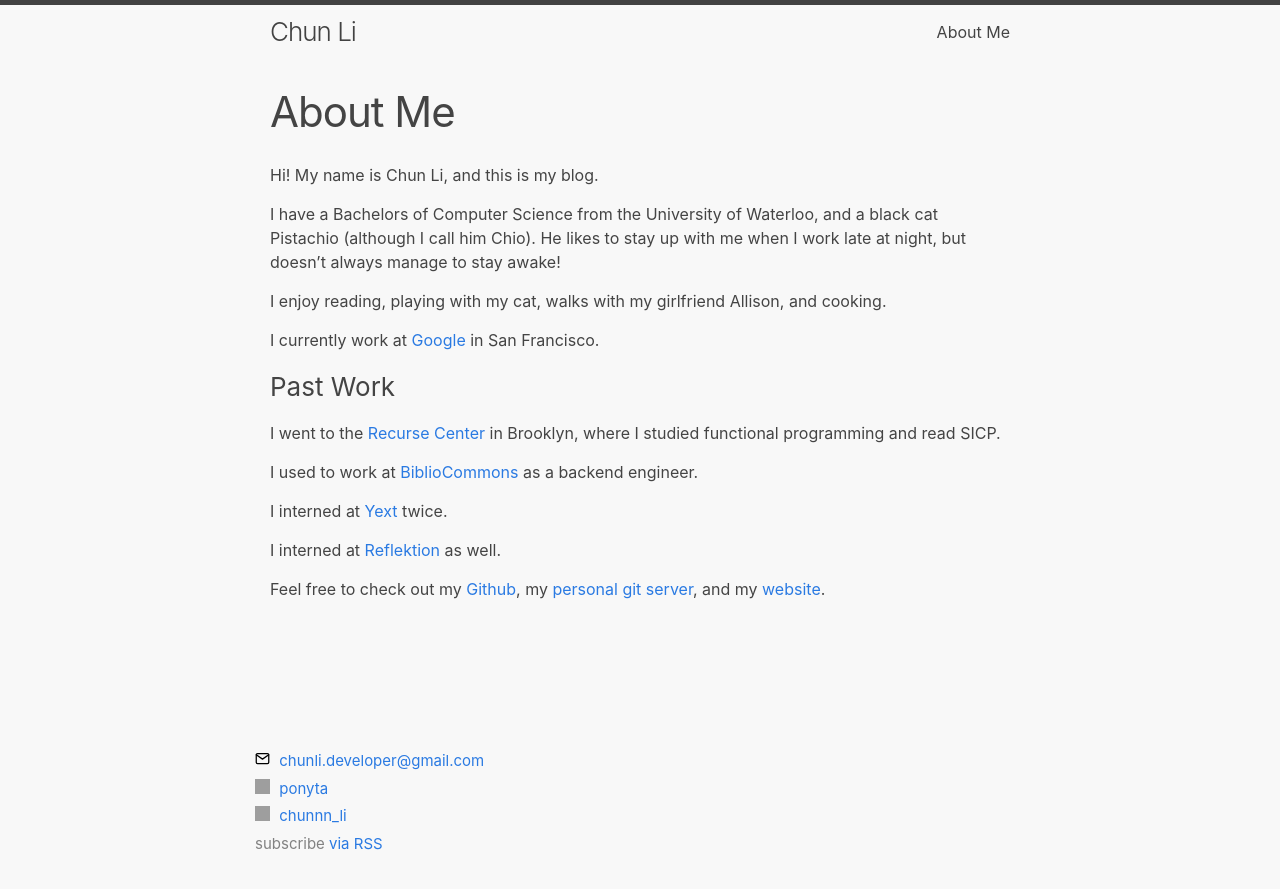
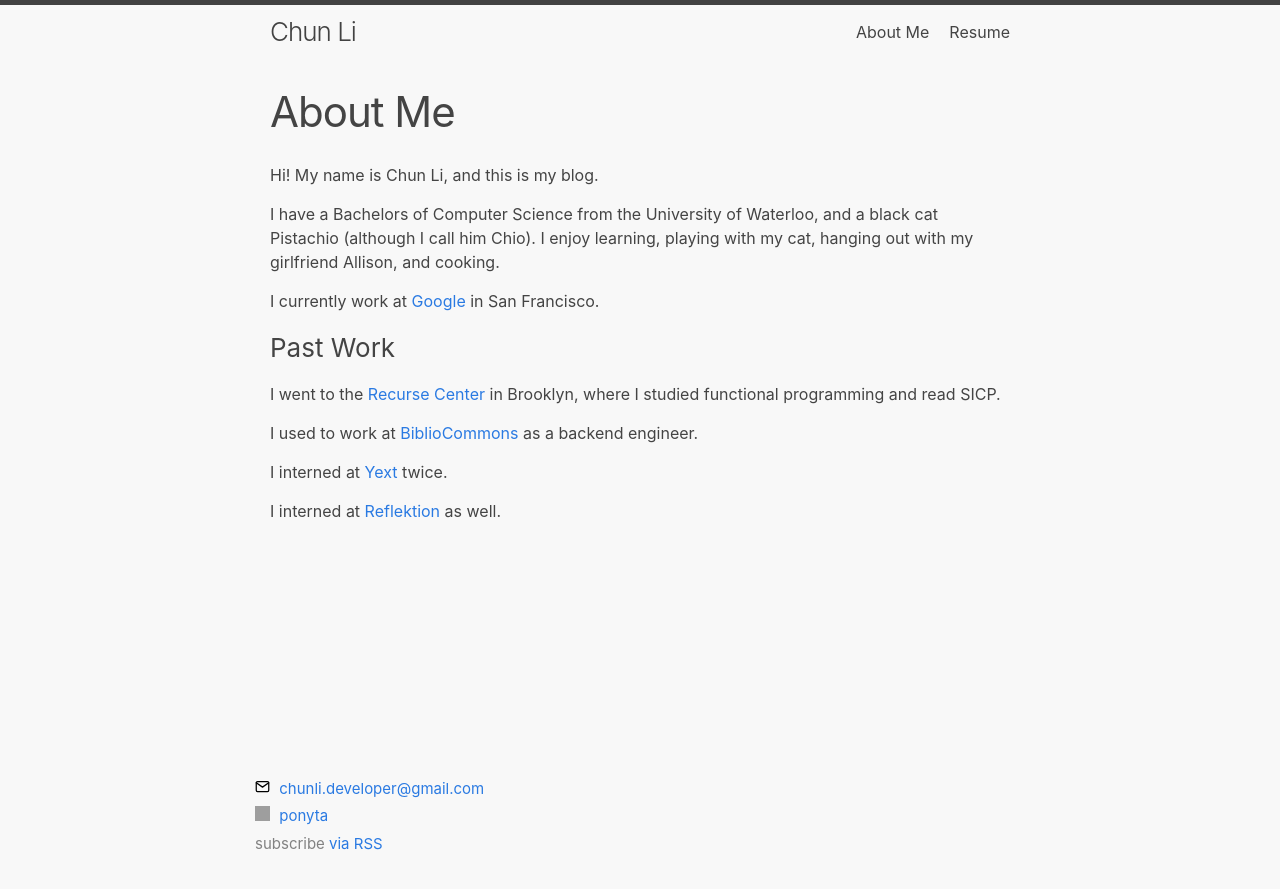
Before and after one commit to ponyta/ponyta.github.io, a Jekyll site: the page built from about.md, in a window 1280 px wide. Shown: the top 889 px of the page. Built offline with Jekyll 4.4.1, drawn with Linux system fonts in a browser that asks for light colours; grey boxes are pictures that could not be loaded.

Commit message:
Add resume and update config.

```diff
--- a/_config.yml
+++ b/_config.yml
@@ -16,11 +16,8 @@
 title: Chun Li
 email: chunli.developer@gmail.com
 baseurl: "" # the subpath of your site, e.g. /blog
-url: "https://blog.chunli.me" # the base hostname & protocol for your site, e.g. http://example.com
-twitter_username: chunnn_li
+url: "https://ponyta.github.io" # the base hostname & protocol for your site, e.g. http://example.com
 github_username: ponyta
-
-
 
 # Build settings
 markdown: kramdown
--- a/_includes/header.html
+++ b/_includes/header.html
@@ -23,6 +23,7 @@
             <a class="page-link" href="{{ my_page.url | relative_url }}">{{ my_page.title | escape }}</a>
             {%- endif -%}
           {%- endfor -%}
+            <a class="page-link" href="/assets/resume.pdf">Resume</a>
         </div>
       </nav>
     {%- endif -%}
--- a/about.md
+++ b/about.md
@@ -7,11 +7,8 @@ permalink: /about/
 Hi! My name is Chun Li, and this is my blog.
 
 I have a Bachelors of Computer Science from the University of Waterloo,
-and a black cat Pistachio (although I call him Chio). He likes to stay up
-with me when I work late at night, but doesn't always manage to stay
-awake!
-
-I enjoy reading, playing with my cat, walks with my girlfriend Allison, and cooking.
+and a black cat Pistachio (although I call him Chio). I enjoy learning, playing
+with my cat, hanging out with my girlfriend Allison, and cooking.
 
 I currently work at [Google](https://www.google.com) in San Francisco.
 
@@ -26,7 +23,3 @@ a backend engineer.
 I interned at [Yext](https://www.yext.com) twice.
 
 I interned at [Reflektion](http://www.reflektion.com) as well.
-
-Feel free to check out my [Github](https://www.github.com/ponyta), my
-[personal git server](https://git.chunli.me), and my
-[website](https://chunli.me).
```
Also changed, not shown: 1 other file.
